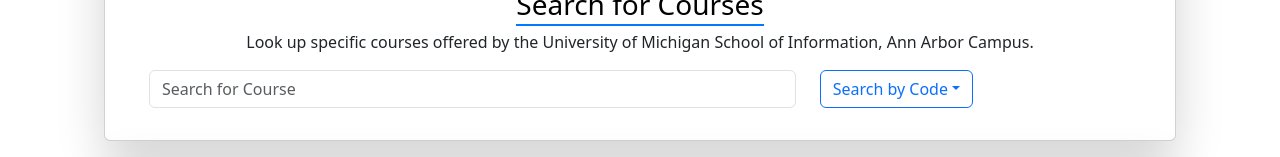
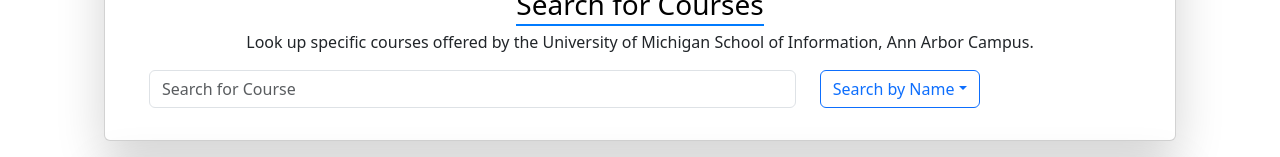
Before and after one commit to wushiyu12/si579_group_project, a React (Create React App) app in the folder si579proj/: page / in a window 1280 px wide. Shown: the part 290-447 px from the top of the page. Built offline with nearby package versions, Linux system fonts and the light colour scheme.

Commit message:
change a typo

```diff
--- a/si579proj/src/component/SearchBar.js
+++ b/si579proj/src/component/SearchBar.js
@@ -101,7 +101,7 @@
         <Col sm={'auto'}>
         <Dropdown onSelect={handleSelect}>
             <Dropdown.Toggle variant="outline-primary" id="dropdown-basic">
-            {searchMod === 'searchCode' ? "Search by Code" : "Search by Description"}
+            {searchMod === 'searchCode' ? "Search by Name" : "Search by Description"}
         </Dropdown.Toggle>
 
         <Dropdown.Menu>
```
